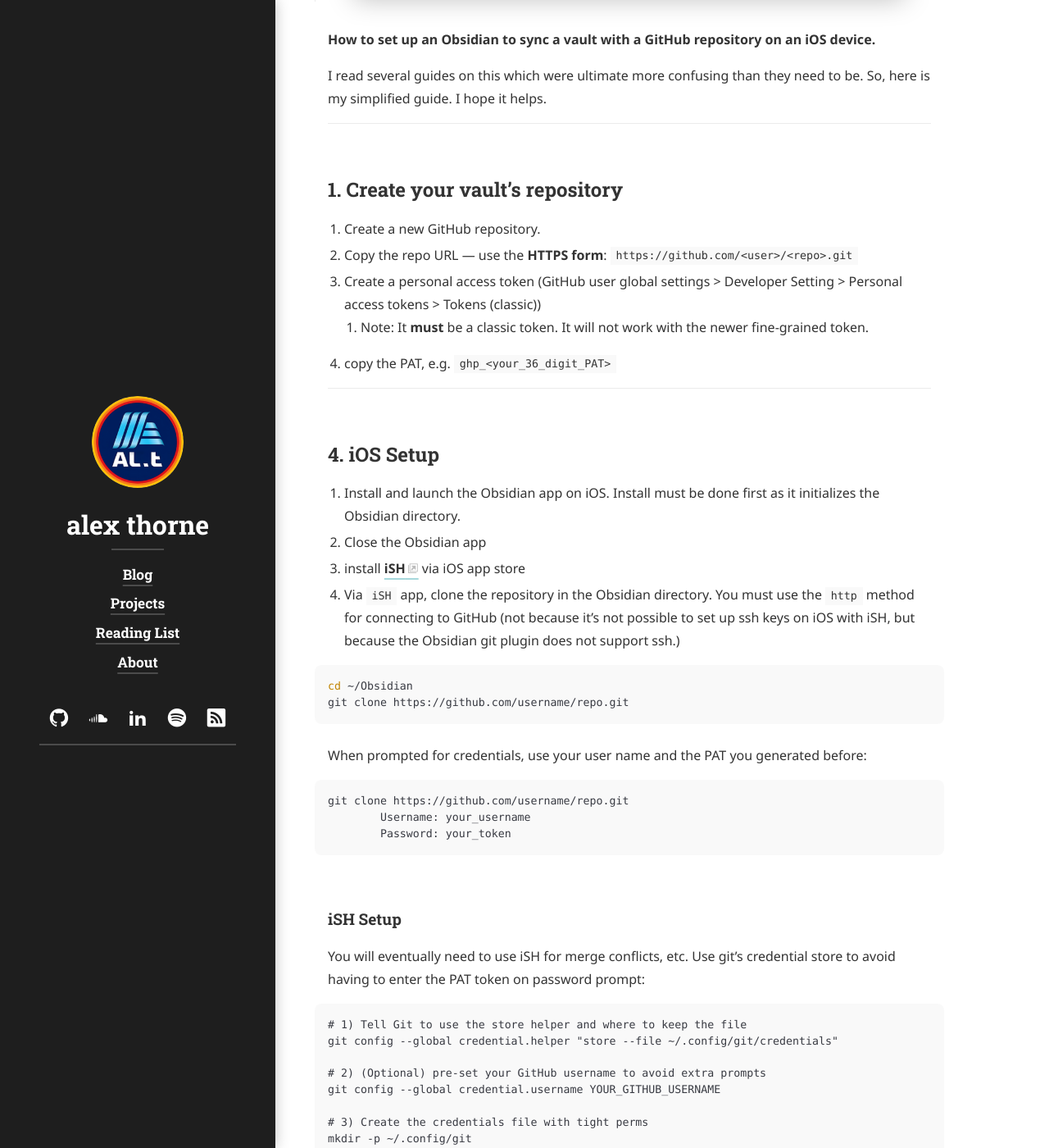
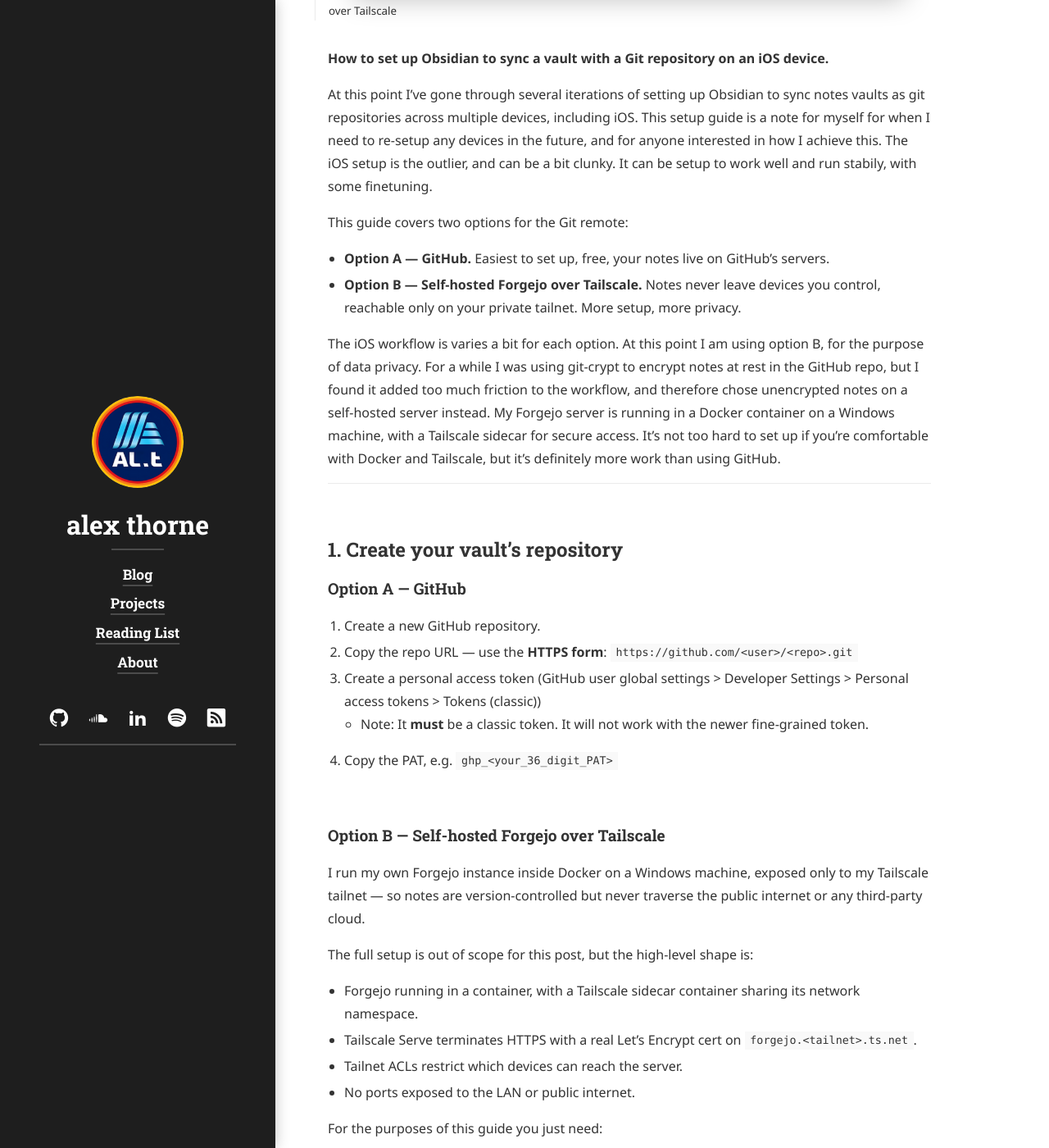
Before and after one commit to alex-thorne/blog, a Jekyll site: the page built from blog/_posts/2025-07-11-Obsidian-for-iOS.md, in a window 1280 px wide and 1400 px high, scrolled down 718 px. Shown: the whole window at 82% size. Built offline with Jekyll 4.4.1, drawn with Linux system fonts in a browser that asks for light colours; cached includes are drawn as plain includes; nearby versions of some CDN libraries; some web fonts are replaced; library files that are not in the unit come from our copies; some of the changed text lies outside the part shown.

Commit message:
feat: update Obsidain iOS 2026-05-02

````diff
--- a/blog/_posts/2025-07-11-Obsidian-for-iOS.md
+++ b/blog/_posts/2025-07-11-Obsidian-for-iOS.md
@@ -3,7 +3,7 @@ layout: post
 title: 'Setting Up Obsidian for iOS'
 caption: Free, app-less, iOS sync for Obsidian
 description: >
-  Setting up Obsidian to sync between PC and iOS devices as a GitHub repository
+  Setting up Obsidian to sync between PC and iOS devices via Git — using either GitHub or a self-hosted Forgejo server over Tailscale
 date: '11-07-2025'
 accent_color: '#4fb1ba'
 image:
@@ -18,53 +18,154 @@ categories: [Obsidian, writing]
 tags: [Obsidian, writing]
 ---
 
-**How to set up an Obsidian to sync a vault with a GitHub repository on an iOS device.**
+**How to set up Obsidian to sync a vault with a Git repository on an iOS device.**
 
-I read several guides on this which were ultimate more confusing than they need to be. So, here is my simplified guide. I hope it helps.
+At this point I've gone through several iterations of setting up Obsidian to sync notes vaults as git repositories across multiple devices, including iOS. This setup guide is a note for myself for when I need to re-setup any devices in the future, and for anyone interested in how I achieve this. The iOS setup is the outlier, and can be a bit clunky. It can be setup to work well and run stabily, with some finetuning.
+
+This guide covers two options for the Git remote:
+
+- **Option A — GitHub.** Easiest to set up, free, your notes live on GitHub's servers.
+- **Option B — Self-hosted Forgejo over Tailscale.** Notes never leave devices you control, reachable only on your private tailnet. More setup, more privacy.
+
+The iOS workflow is varies a bit for each option. At this point I am using option B, for the purpose of data privacy. For a while I was using git-crypt to encrypt notes at rest in the GitHub repo, but I found it added too much friction to the workflow, and therefore chose unencrypted notes on a self-hosted server instead. My Forgejo server is running in a Docker container on a Windows machine, with a Tailscale sidecar for secure access. It's not too hard to set up if you're comfortable with Docker and Tailscale, but it's definitely more work than using GitHub.
 
 ---
+
 ## 1. Create your vault's repository
+
+### Option A — GitHub
 
 1. Create a new GitHub repository.
 2. Copy the repo URL — use the **HTTPS form**: `https://github.com/<user>/<repo>.git`
-3.  Create a personal access token (GitHub user global settings > Developer Setting > Personal access tokens > Tokens (classic))
-	1. Note: It **must** be a classic token. It will not work with the newer fine-grained token.
-4. copy the PAT, e.g. `ghp_<your_36_digit_PAT>`
+3. Create a personal access token (GitHub user global settings > Developer Settings > Personal access tokens > Tokens (classic))
+   - Note: It **must** be a classic token. It will not work with the newer fine-grained token.
+4. Copy the PAT, e.g. `ghp_<your_36_digit_PAT>`
 
+### Option B — Self-hosted Forgejo over Tailscale
+
+I run my own Forgejo instance inside Docker on a Windows machine, exposed only to my Tailscale tailnet — so notes are version-controlled but never traverse the public internet or any third-party cloud.
+
+The full setup is out of scope for this post, but the high-level shape is:
+
+- Forgejo running in a container, with a Tailscale sidecar container sharing its network namespace.
+- Tailscale Serve terminates HTTPS with a real Let's Encrypt cert on `forgejo.<tailnet>.ts.net`.
+- Tailnet ACLs restrict which devices can reach the server.
+- No ports exposed to the LAN or public internet.
+
+For the purposes of this guide you just need:
+
+1. A Forgejo (or Gitea) instance reachable at `https://forgejo.<tailnet>.ts.net` from your tailnet.
+2. A repository created on it, e.g. `https://forgejo.<tailnet>.ts.net/<user>/<repo>.git`.
+3. Your iOS device signed into the Tailscale app and connected to the same tailnet.
+
+Authentication can be either an SSH key (for desktop) or a Forgejo access token (for iOS, since the Obsidian Git plugin uses HTTPS only). Generate the token in Forgejo: User Settings > Applications > Generate New Token. Scope it to `write:repository` at minimum.
 
 ---
-## 4. iOS Setup
 
-1. Install and launch the Obsidian app on iOS. Install must be done first as it initializes the Obsidian directory.
-2. Close the Obsidian app
-3. install **[iSH](https://ish.app/)** via iOS app store
-4. Via `iSH` app, clone the repository in the Obsidian directory. You must use the `http` method for connecting to GitHub (not because it's not possible to set up ssh keys on iOS with iSH, but because the Obsidian git plugin does not support ssh.)
+## 2. Desktop Setup
+
+1. Clone the repository, using whichever authentication method you prefer (SSH is fine here — the iOS-specific HTTPS limitation only applies on iOS).
+2. Either add the whole `.obsidian/` directory to your `.gitignore` (*see Notes section below*) or at least ignore the content of the Obsidian git plugin if you're using it. It will mess up your iOS setup.
+
+---
+
+## 3. iOS Setup
+
+### 3.1 Initialise the Obsidian directory
+
+1. Install the Obsidian app on iOS from the App Store.
+2. Launch Obsidian and create a new vault — the name doesn't matter, the point is to initialise the `On My iPhone/Obsidian/<vault>` directory in iOS Files.
+3. Close the Obsidian app.
+
+### 3.2 Install and configure iSH
+
+1. Install **[iSH](https://ish.app/)** from the iOS App Store.
+2. Launch iSH and install the packages you'll need:
 
 ```bash
-cd ~/Obsidian
-git clone https://github.com/username/repo.git
+# Run this immediately after installing iSH
+apk update
+apk add bash git openssh vim gnupg
 ```
 
-When prompted for credentials, use your user name and the PAT you generated before:
+### 3.3 Mount the Obsidian vault inside iSH
+
+iSH runs in its own sandboxed filesystem and can't see the Obsidian vault by default. Mount it:
 
 ```bash
-git clone https://github.com/username/repo.git
-	Username: your_username
-	Password: your_token
+mkdir -p /mnt/obsidian
+mount -t ios . /mnt/obsidian
+cd /mnt/obsidian
 ```
 
+When you run `mount -t ios`, iOS will prompt you to pick a folder — select the Obsidian vault you created in 3.1.
 
-### iSH Setup
+> **Note:** The mount does not survive iSH restarts. Re-run the `mount` command each time iSH is relaunched. To make it automatic, add it to `~/.profile`.
 
-You will eventually need to use iSH for merge conflicts, etc.
-Use git's credential store to avoid having to enter the PAT token on password prompt:
+### 3.4 (Option B only) Add a static hosts entry for Tailscale
+
+**Skip this section if you're using GitHub (Option A).**
+
+iSH doesn't see Tailscale's MagicDNS, even when Tailscale is connected on the iPad and Safari can reach the host. The iOS Tailscale client routes traffic at the network extension layer, but iSH's emulated Linux environment uses its own resolver that bypasses MagicDNS.
+
+The fix is a static `/etc/hosts` entry. Get the tailnet IP from any other tailnet device:
+
+```bash
+# on a Mac/Linux device with Tailscale connected:
+tailscale status | grep forgejo
+```
+
+Then in iSH:
+
+```bash
+echo "100.x.y.z  forgejo.<tailnet>.ts.net" >> /etc/hosts
+```
+
+iOS routes the `100.x.y.z` IP through the Tailscale tunnel regardless of how it was resolved, so this works transparently and TLS verification still passes (the cert is for the hostname, not the IP).
+
+To make it survive iSH restarts, add the same line to `~/.profile`:
+
+```bash
+grep -q forgejo /etc/hosts || echo "100.x.y.z  forgejo.<tailnet>.ts.net" >> /etc/hosts
+```
+
+### 3.5 Clone your repository
+
+You must use **HTTPS** rather than SSH — not because SSH is impossible to set up in iSH, but because the Obsidian Git plugin doesn't support it.
+
+**Option A — GitHub:**
+
+```bash
+cd /mnt/obsidian
+git clone https://github.com/<username>/<repo>.git
+```
+
+When prompted for credentials, use your username and the PAT you generated in step 1:
 
 ```
+Username: your_username
+Password: your_token
+```
+
+**Option B — Forgejo:**
+
+```bash
+cd /mnt/obsidian
+git clone https://forgejo.<tailnet>.ts.net/<username>/<repo>.git
+```
+
+When prompted for credentials, use your Forgejo username and the access token you generated in step 1.
+
+### 3.6 Cache credentials so you're not retyping the token
+
+This works the same for both options:
+
+```bash
 # 1) Tell Git to use the store helper and where to keep the file
 git config --global credential.helper "store --file ~/.config/git/credentials"
 
-# 2) (Optional) pre-set your GitHub username to avoid extra prompts
-git config --global credential.username YOUR_GITHUB_USERNAME
+# 2) (Optional) pre-set your username to avoid extra prompts
+git config --global credential.username YOUR_USERNAME
 
 # 3) Create the credentials file with tight perms
 mkdir -p ~/.config/git
@@ -72,75 +173,94 @@ touch ~/.config/git/credentials
 chmod 600 ~/.config/git/credentials
 ```
 
-Now do **one** HTTPS operation (e.g., `git fetch` or `git push`) and enter:
+Now do **one** HTTPS operation (e.g. `git fetch` or `git push`) and enter your username and token. Git will write a line like one of these to `~/.config/git/credentials`:
 
 ```
-- Username: `YOUR_GITHUB_USERNAME`
-- Password: `<your PAT>`
+# Option A
+https://YOUR_USERNAME:TOKEN_HERE@github.com
+
+# Option B
+https://YOUR_USERNAME:TOKEN_HERE@forgejo.<tailnet>.ts.net
 ```
 
-Git will write a line like this to `~/.config/git/credentials`:
-```
-`https://YOUR_GITHUB_USERNAME:PAT_HERE@github.com`
-```
+Subsequent operations won't prompt.
 
----
+### 3.7 Configure the Obsidian Git plugin
 
-## 2. Desktop Setup
-
-1. Clone the repository, use whichever authentication method you prefer (e.g. ssh)
-2. Either add the whole `.obsidian/` directory to your `.gitignore` (*see below*) or at least ignore the content of the Obsidian git plugin if you're using it. It will mess up your iOS setup.
+1. Reopen the Obsidian app and the vault.
+2. Settings > Community Plugins > Browse > install **Obsidian Git**.
+3. Enter your username and the same token used above.
+4. Verify it picks up the existing repo and shows the correct remote URL.
 
 ---
 
 ## Notes
 
--  If you are moving between multiple devices with different operating systems, especially if iOS is involved, I strongly suggest adding the entire `.obsidian/` directory to `.gitignore`. You'll need to manage your locally Obsidian configurations manually for each device, but that's not a lot of work. You will otherwise spend a bunch of time managing merge conflicts related to Obsidian files and plugins.
+If you are moving between multiple devices with different operating systems — especially if iOS is involved — I strongly suggest adding the entire `.obsidian/` directory to `.gitignore`. You'll need to manage your Obsidian configuration manually per device, but that's not a lot of work. You will otherwise spend a lot of time fighting merge conflicts on plugin state and workspace files.
 
 ```gitignore
-.obsidian/core-plugins.json
+.obsidian/
 ```
+
+If you want to share *some* config (e.g. themes) but not workspace state, ignore selectively:
+
+```gitignore
+.obsidian/workspace*
+.obsidian/cache
+.obsidian/plugins/obsidian-git/
+```
+
+---
 
 ## GPG + Obsidian Setup (macOS + iOS)
 
+If you want notes encrypted at rest in the repo (so even GitHub or your Forgejo backups can't read them), the gpgCrypt plugin is the simplest path.
+
+> **Note:** I have since abandoned this method, as gpgCrypt is incompatible with the Obsidian git plugin. This means all git operations on iOS/iPadOS mobile devices must be done via the ish terminal emulator. While not impossible, it's not always a user-friendly workflow and has major caveats—especially resolving merge conflicts—that made it not operable enough for me.
+
 ### Obsidian (gpgCrypt plugin)
 
-To work with iOS, use **OpenPGP.js backend** setting in the gpgCrypt plugin settings. Generate keys with plugin, copy keys created in vault (e.g. `.keys/pub.asc`, `.keys/sec.asc`) to other devices.
+To work with iOS, use the **OpenPGP.js backend** setting in the gpgCrypt plugin settings. Generate keys with the plugin, copy keys created in the vault (e.g. `.keys/pub.asc`, `.keys/sec.asc`) to other devices.
 
-Add keys, or `*.asc` to `.gitignore`
+Add `*.asc` to `.gitignore` so private key material never reaches the remote.
 
-On desktop (e.g. macOS), configure **GnuPG CLI Wrapper backend** settings:
+On desktop (e.g. macOS), configure the **GnuPG CLI Wrapper backend** settings:
 - Path: `/opt/homebrew/bin/gpg`
 - Select your imported GPG key.
 
+> **Tip:** If you're using Option B (self-hosted Forgejo) you've already removed the third-party-cloud risk, so file-level encryption may be overkill. If you're using Option A (GitHub) and the notes contain anything sensitive, gpgCrypt or git-crypt is well worth the setup cost.
+
 <br>
 
-**and, VOILÀ, finally notes markdown notes with gruvbox theme synced across iPhone and my computers 🥹**
+**And, VOILÀ — finally a markdown-based notes solution synced across all my devices without the use of any proprietary cloud services. And I can even have my gruvbox color theme 🥹**
 
 <div style="text-align: center;">
   <img src="/assets/img/blog/Obsidian/obsidian-ios-init-50.jpeg" alt="Obsidian iOS Setup" />
 </div>
 
+---
+
 ## The original post, an outdated guide
-<details>
+
+<details markdown="1">
   <summary>Expand here for a much stranger way of doing this manually</summary>
 
-This was the initial way I did this and I wrote down the steps. This is much too complicated, and makes no sense. I'm keeping the steps here for prosterity until I have time to fully validate my new guide on a clean installation.
+This was the initial way I did this and I wrote down the steps. This is much too complicated and makes no sense. I'm keeping the steps here for posterity.
 
 ### How to setup Obsidian to sync as GitHub repository including iOS device sync
 
-1. Create repository on GitHub and initialize it with a README.md
-2. Clone repo on desktop device using https and ghb private access token (must be classic token), e.g.: `https://ghp_<token>@github.com/<user-name>/<repo>.git`
-   3. Suggest making a test commit & push to remote to ensure it's working, then `git fetch` back to local on PC
-3. Launch Obsidian app on desktop, open vault and select the git repository location
-4. Enable community plugins, install Obsidian-git, enter author name and author email (use the do-not-reply GitHub email)
-5. Do a test `commit-and-sync` in the Obsidian-git panel to validate
-6. Install Obsidian on iOS, create a new local vault. Vault name is unimportant, the purpose is to initialize the `On My iPhone/Obsidian/` directory in iOS Files
-7. Copy the repository folder from desktop to iOS device to `On My iPhone/Obsidian/<repo>` (initialize the Obsidian vault with the same name, e.g. "notes", and use `replace` when copying)
-8. Launch iOS Obsidian app
-9. Go to Settings > Community Plugins. Enable Community Plugins. Install Obsidian Git
-10. Enter GitHub username & Personal Access Token (use the same one from step 2)
-11. You should see status messages that your repo is synced
-12. Navigate to your README.md, make a test edit and use the git panel (swipe left from right side of screen), make a test `commit-and-push`
+1. Create repository on GitHub and initialise it with a README.md
+2. Clone repo on desktop device using HTTPS and a GitHub PAT (must be classic token), e.g. `https://ghp_<token>@github.com/<user-name>/<repo>.git`
+3. Suggest making a test commit & push to remote to ensure it's working, then `git fetch` back to local on PC
+4. Launch Obsidian app on desktop, open vault and select the git repository location
+5. Enable community plugins, install Obsidian-git, enter author name and author email (use the do-not-reply GitHub email)
+6. Do a test `commit-and-sync` in the Obsidian-git panel to validate
+7. Install Obsidian on iOS, create a new local vault. Vault name is unimportant, the purpose is to initialise the `On My iPhone/Obsidian/` directory in iOS Files
+8. Copy the repository folder from desktop to iOS device to `On My iPhone/Obsidian/<repo>` (initialise the Obsidian vault with the same name, e.g. "notes", and use `replace` when copying)
+9. Launch iOS Obsidian app
+10. Go to Settings > Community Plugins. Enable Community Plugins. Install Obsidian Git
+11. Enter GitHub username & Personal Access Token (use the same one from step 2)
+12. You should see status messages that your repo is synced
+13. Navigate to your README.md, make a test edit and use the git panel (swipe left from right side of screen), make a test `commit-and-push`
 
 </details>
````
